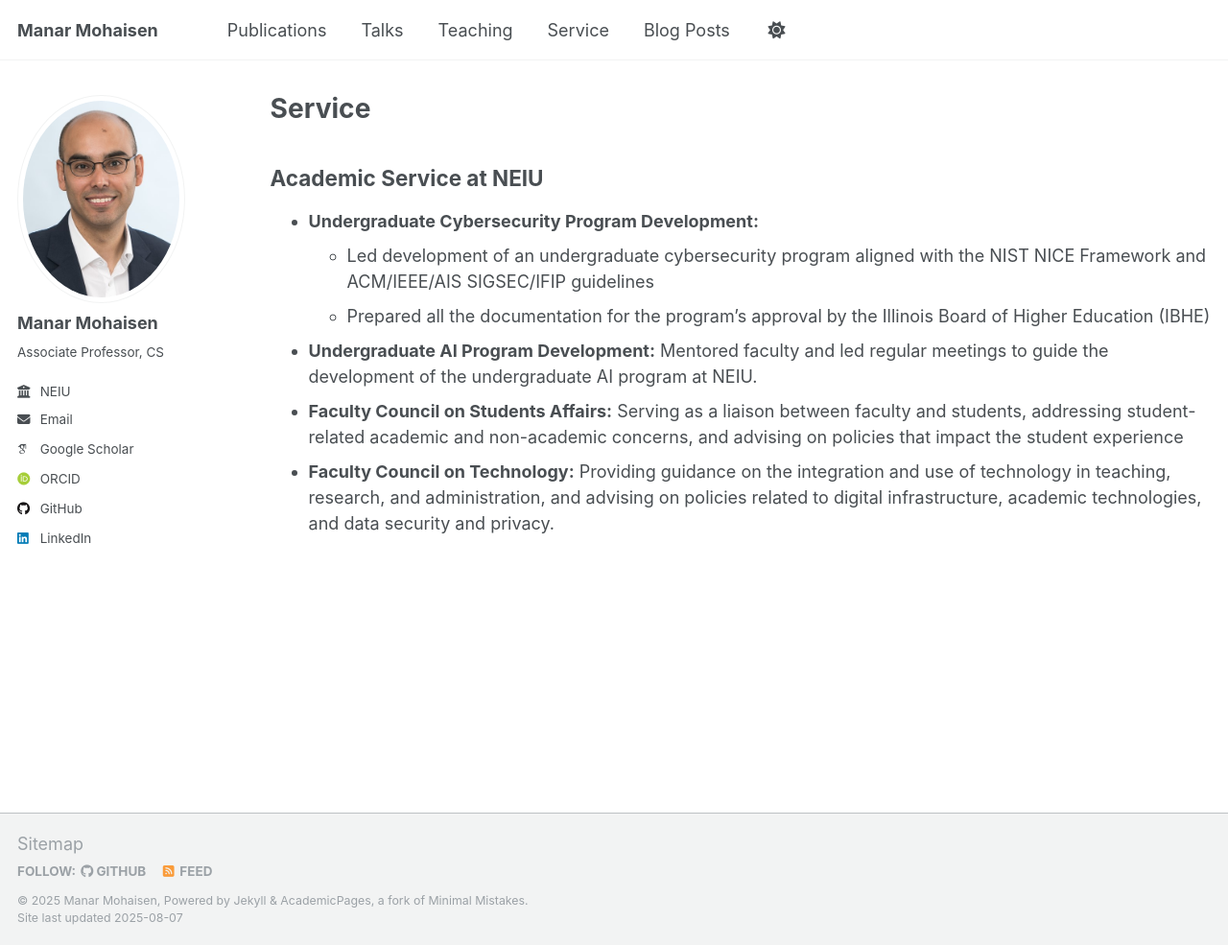
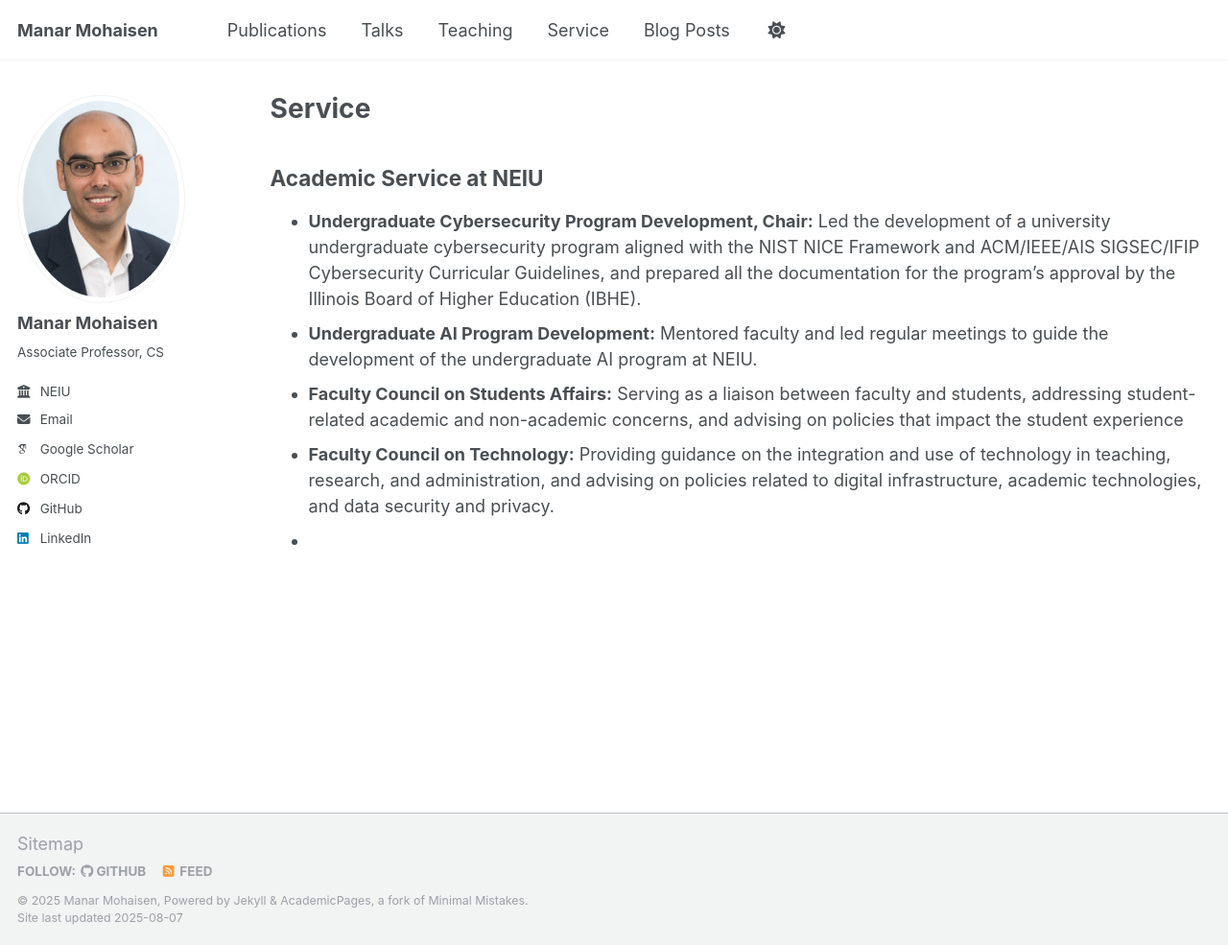
Before and after one commit to manarmohaisen/manarmohaisen.github.io, a Jekyll site: the page built from _pages/service.md, in a window 1280 px wide and 985 px high. Shown: the whole window at 96% size. Built offline with Jekyll 4.4.1, drawn with Linux system fonts in a browser that asks for light colours; some web fonts are replaced; a script that is not in the unit is left out.

Commit message:
Update service.md

```diff
--- a/_pages/service.md
+++ b/_pages/service.md
@@ -7,9 +7,8 @@ author_profile: true
 
 **Academic Service at NEIU**
 ---
-- **Undergraduate Cybersecurity Program Development:**
-  * Led development of an undergraduate cybersecurity program aligned with the NIST NICE Framework and ACM/IEEE/AIS SIGSEC/IFIP guidelines
-  * Prepared all the documentation for the program's approval by the Illinois Board of Higher Education (IBHE)
+- **Undergraduate Cybersecurity Program Development, Chair:** Led the development of a university undergraduate cybersecurity program aligned with the NIST NICE Framework and ACM/IEEE/AIS SIGSEC/IFIP Cybersecurity Curricular Guidelines, and prepared all the documentation for the program's approval by the Illinois Board of Higher Education (IBHE).
 - **Undergraduate AI Program Development:** Mentored faculty and led regular meetings to guide the development of the undergraduate AI program at NEIU.
 - **Faculty Council on Students Affairs:** Serving as a liaison between faculty and students, addressing student-related academic and non-academic concerns, and advising on policies that impact the student experience
 - **Faculty Council on Technology:** Providing guidance on the integration and use of technology in teaching, research, and administration, and advising on policies related to digital infrastructure, academic technologies, and data security and privacy.
+-
```
